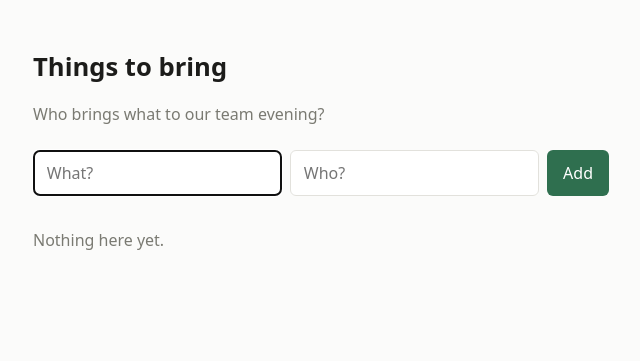
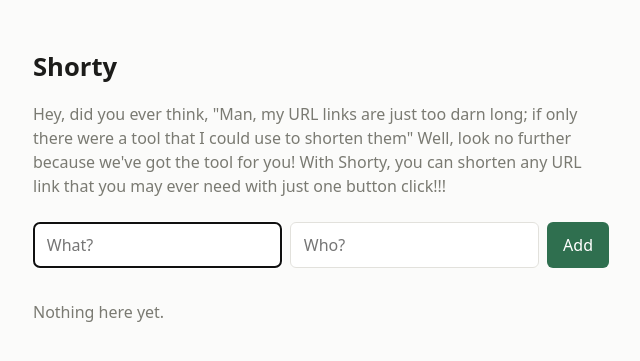
Before and after one commit to mudt-cm104-2026-winter/shorty, a FastAPI app: page / in a window 1280 px wide. Shown: the top 361 px of the page, without its empty margins (319-959 px from the left). Run offline with FastAPI, Linux system fonts and the light colour scheme.

Commit message:
update to the website

```diff
--- a/app/templates/index.html
+++ b/app/templates/index.html
@@ -1,21 +1,31 @@
 <!doctype html>
 <html lang="en">
-
   <head>
-  <meta charset="utf-8">
-  <meta name="viewport" content="width=device-width, initial-scale=1">
-  <title>Things to bring</title>
-  <link rel="stylesheet" href="/static/style.css">
+    <meta charset="utf-8" />
+    <meta name="viewport" content="width=device-width, initial-scale=1" />
+    <title>Shorty</title>
+    <link rel="stylesheet" href="/static/style.css" />
   </head>
 
   <body>
     <main>
-    <h1>Things to bring</h1>
-    <p class="intro">Who brings what to our team evening?</p>
+      <h1>Shorty</h1>
+      <p class="intro">
+        Hey, did you ever think, "Man, my URL links are just too darn long; if
+        only there were a tool that I could use to shorten them" Well, look no
+        further because we've got the tool for you! With Shorty, you can shorten
+        any URL link that you may ever need with just one button click!!!
+      </p>
 
       <form class="add" action="/add" method="post">
-      <input name="thing" placeholder="What?" required autocomplete="off" autofocus>
-      <input name="person" placeholder="Who?" required autocomplete="off">
+        <input
+          name="thing"
+          placeholder="What?"
+          required
+          autocomplete="off"
+          autofocus
+        />
+        <input name="person" placeholder="Who?" required autocomplete="off" />
         <button type="submit">Add</button>
       </form>
 
@@ -41,5 +51,4 @@
       {% endif %}
     </main>
   </body>
-
 </html>
```
Lines whose indentation alone changed are shown as unchanged.
